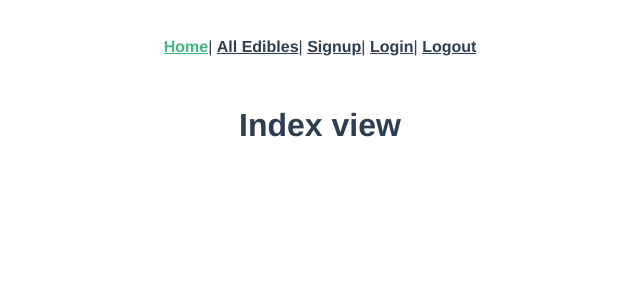
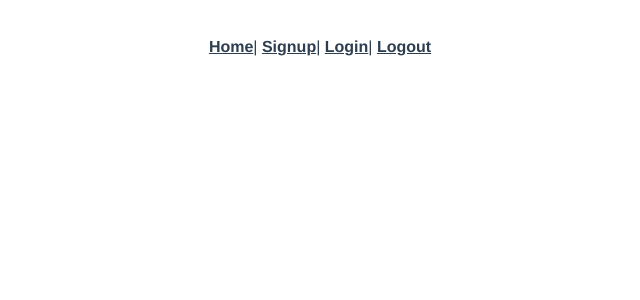
Before and after one commit to neah-carmen/capstone_vue, a Vue app: page / in a window 1280 px wide. Shown: the top 300 px of the page, without its empty margins (320-960 px from the left). Built offline with nearby package versions, Linux system fonts and the light colour scheme.

Commit message:
Remove default views/Index.vue file and corresponding refrences

```diff
--- a/src/App.vue
+++ b/src/App.vue
@@ -1,8 +1,7 @@
 <template>
   <div id="app">
     <div id="nav">
-      <router-link to="/">Home</router-link>|
-      <router-link to="/edibles/">All Edibles</router-link>|
+      <router-link to="/edibles/">Home</router-link>|
       <router-link to="/users/">Signup</router-link>|
       <router-link to="/sessions/create">Login</router-link>|
       <router-link to="/sessions/destroy">Logout</router-link>
--- a/src/router/index.js
+++ b/src/router/index.js
@@ -1,6 +1,5 @@
 import Vue from "vue";
 import VueRouter from "vue-router";
-import Index from "../views/Index.vue";
 import EdiblesIndex from "../views/edibles/Index.vue";
 import EdiblesShow from "../views/edibles/Show.vue";
 import UsersCreate from "../views/users/Show.vue";
@@ -10,11 +9,6 @@ import SessionsDestroy from "../views/sessions/Destroy.vue";
 Vue.use(VueRouter);
 
 const routes = [
-  {
-    path: "/",
-    name: "index",
-    component: Index
-  },
   {
     path: "/edibles/",
     name: "edibles-index",
--- a/src/views/Index.vue
+++ /dev/null
@@ -1,20 +0,0 @@
-<template>
-  <div class="index">
-    <h1>{{ message }}</h1>
-  </div>
-</template>
-
-<style>
-</style>
-
-<script>
-export default {
-  data: function() {
-    return {
-      message: "Index view"
-    };
-  },
-  created: function() {},
-  methods: {}
-};
-</script>
```
